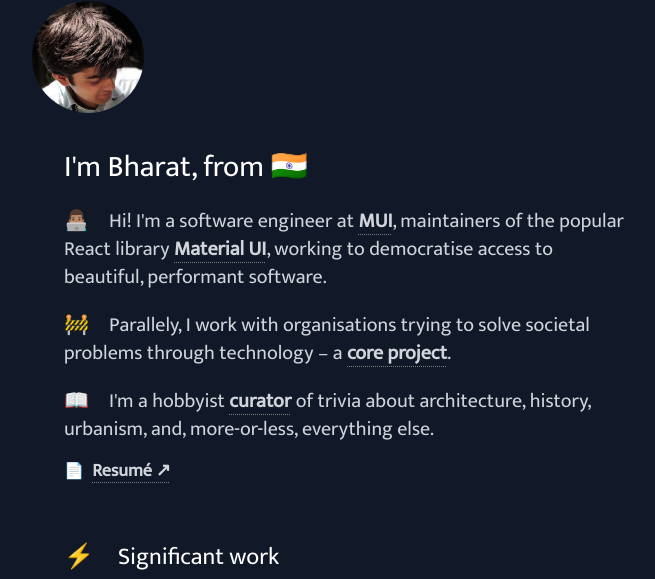
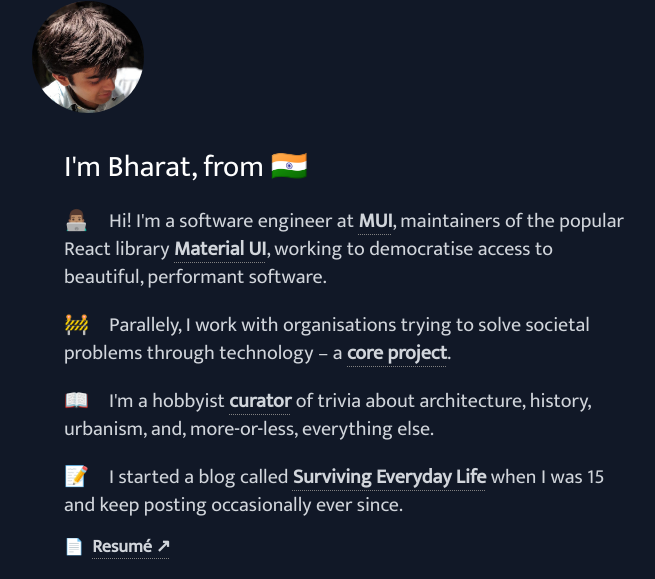
Before and after one commit to bharatkashyap/bharatk.in, a Nuxt app: page / in a window 1280 px wide. Shown: the part 73-652 px from the top of the page, without its empty margins (296-951 px from the left). Built offline with nearby package versions, Linux system fonts and the light colour scheme.

Commit message:
Fix: Update blog

```diff
--- a/components/Details.vue
+++ b/components/Details.vue
@@ -4,6 +4,7 @@
     class="flex flex-col self-start mx-10 dark:text-white mb-4 md:mb-10"
   >
     <div
+      v-if="content.title"
       class="
         flex flex-col
         opacity-0
@@ -26,6 +27,7 @@
       <!-- eslint-enable -->
     </div>
     <div
+      v-if="content.resume"
       class="
         flex flex-col
         opacity-0
--- a/pages/index.vue
+++ b/pages/index.vue
@@ -61,13 +61,6 @@ export default {
               id: 'linkedin',
             },
           },
-          {
-            src: 'https://bharatkashyap.wordpress.com',
-            icon: {
-              solid: false,
-              id: 'wordpress',
-            },
-          },
         ],
         title: {
           'en-IN': "I'm Bharat, from 🇮🇳",
@@ -113,6 +106,19 @@ export default {
               'en-US':
                 "I'm a hobbyist <a class='link' href='https://auraq.in' rel='noreferrer' target='_blank'>curator</a> of trivia about architecture, history, urbanism, and, more-or-less, everything else.",
               hi: "मुझे इतिहास, वास्तुकला, शहरीकरण (वैसे, इनके अलावा भी सब कुछ) के बारे में जानना और <a class='link' href='https://auraq.in' rel='noreferrer' target='_blank'>लिखना</a> पसंद है ",
+            },
+          },
+          {
+            icon: '📝',
+            name: 'thought',
+            text: {
+              'en-IN':
+                "I started a blog called <a class='link' href='https://blog.bharatk.in' target='_blank'>Surviving Everyday Life</a> when I was 15 and keep posting occasionally ever since.",
+              'en-GB':
+                "I started a blog called <a class='link' href='https://blog.bharatk.in' target='_blank'>Surviving Everyday Life</a> when I was 15 and keep posting occasionally ever since.",
+              'en-US':
+                "I started a blog called <a class='link' href='https://blog.bharatk.in' target='_blank'>Surviving Everyday Life</a> when I was 15 and keep posting occasionally ever since.",
+              hi: 'मैंने 15 वर्ष की आयु में एक ब्लॉग शुरू किया था जिसपर मैं आज भी कभी-कभी लिखता हूँ',
             },
           },
         ],
```
